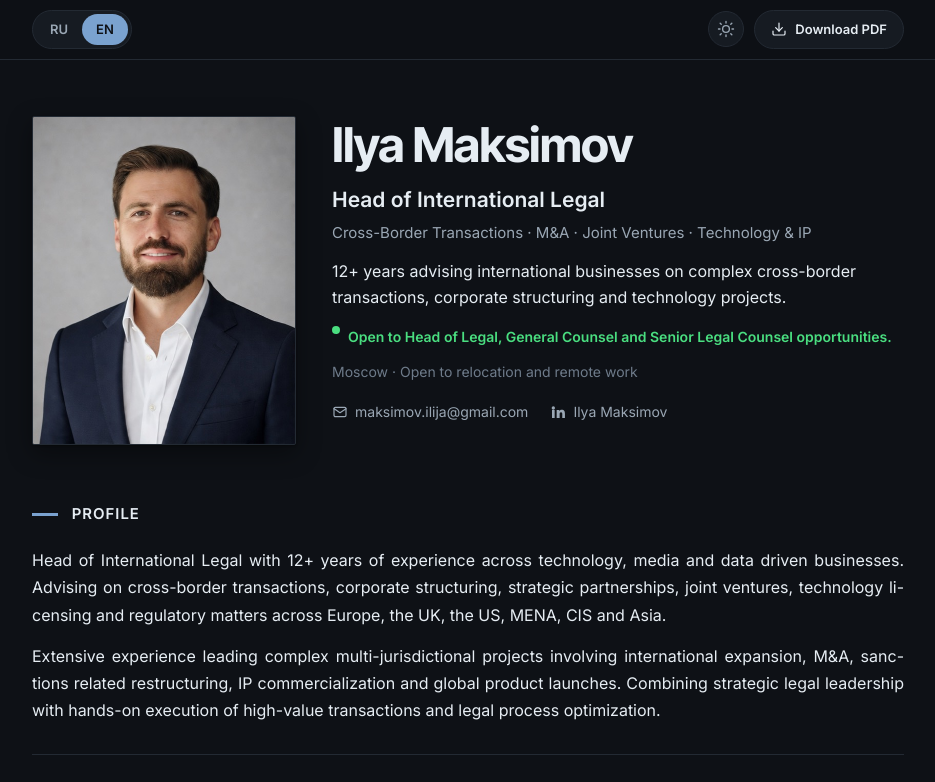
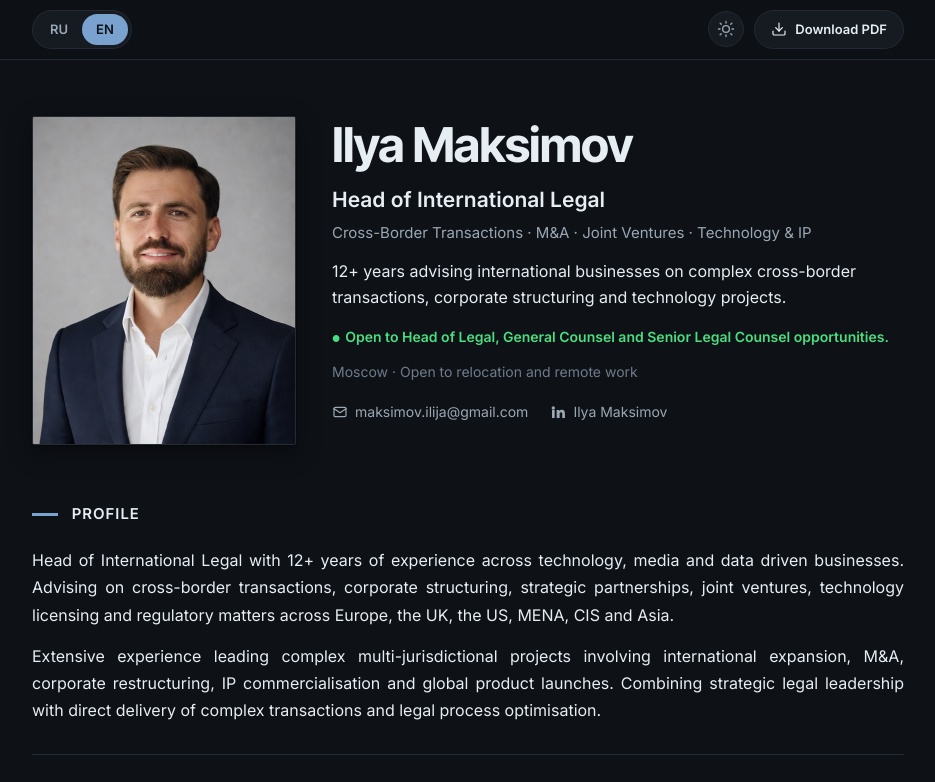
Before and after one commit to ilya-maksimov/ilya-maksimov.github.io, a plain HTML site: page index.html in a window 1280 px wide. Both pictures are taken after a click on the button "Toggle theme". Shown: the top 782 px of the page, without its empty margins (172-1107 px from the left). Drawn offline with Linux system fonts and the light colour scheme.

Commit message:
Fix open-badge dot, widen badge text, add PNG favicon fallback for Safari
- Replace CSS-sized .badge-dot with Unicode ● character (no vertical-align issues)
- Widen badge copy back to "Head of Legal / General Counsel / Senior Legal Counsel"
- Add favicon.png (32×32) + apple-touch-icon for Safari <15.4 fallback

```diff
--- a/data/cv-en.js
+++ b/data/cv-en.js
@@ -34,12 +34,12 @@ window.CV_DATA_EN = {
   },
   summary: [
     "Head of International Legal with 12+ years of experience across technology, media and data driven businesses. Advising on cross-border transactions, corporate structuring, strategic partnerships, joint ventures, technology licensing and regulatory matters across Europe, the UK, the US, MENA, CIS and Asia.",
-    "Extensive experience leading complex multi-jurisdictional projects involving international expansion, M&A, sanctions related restructuring, IP commercialization and global product launches. Combining strategic legal leadership with hands-on execution of high-value transactions and legal process optimization.",
+    "Extensive experience leading complex multi-jurisdictional projects involving international expansion, M&A, corporate restructuring, IP commercialisation and global product launches. Combining strategic legal leadership with direct delivery of complex transactions and legal process optimisation.",
   ],
   competencies: [
     {
       title: "Cross-Border Transactions & Corporate Structuring",
-      text: "Multi-jurisdictional restructurings, international expansion, holding structures, joint ventures and strategic partnerships across Europe, the UK, the US, MENA and Asia.",
+      text: "Multi-jurisdictional restructurings, international expansion, holding and operating structures, cross-border transactions and strategic corporate projects across Europe, the UK, the US, MENA and Asia.",
     },
     {
       title: "M&A & Strategic Transactions",
@@ -69,29 +69,29 @@ window.CV_DATA_EN = {
       text: "Led a multi-year restructuring of a complex international group spanning BVI, Gibraltar, the UK, the Netherlands, Curaçao and operating businesses across the US, Europe and Asia. Simplified the ownership structure by eliminating legacy holding and trust layers, significantly reduced sanctions and operational risks, and maintained uninterrupted business operations throughout the transformation.",
     },
     {
-      title: "JV Restructuring Under Sanctions",
-      tags: ["Joint Venture", "Sanctions"],
-      text: "Transformed a US–Russia joint venture originally structured through Dutch SPVs into a compliant commercial operating model. Conducted a full review of business functions, contractual relationships and transaction flows, redesigning the framework around a UAE-based structure to eliminate direct sanctions exposure while preserving commercial continuity and economic efficiency.",
+      title: "International JV Restructuring",
+      tags: ["Joint Venture", "Restructuring"],
+      text: "Transformed a US–Russia joint venture originally structured through Dutch SPVs into a compliant commercial operating model. Conducted a full review of business functions, contractual relationships and transaction flows, redesigning the framework around a UAE-based structure to eliminate regulatory risk while preserving commercial continuity and economic efficiency.",
     },
     {
       title: "Global IP Licensing Framework",
       tags: ["IP", "Licensing"],
-      text: "Designed a global licensing and monetisation framework for data products and API services across MENA, the US, Europe, the UK and Asia. Structured international distribution, IP ownership and royalty flows through a multi-jurisdictional licensing model while ensuring compliance with GDPR, DORA and cross-border data transfer requirements. Successfully defended the qualification of licensing revenues against a US counterparty's attempt to treat payments as US-sourced income.",
+      text: "Designed a global licensing and monetisation framework for data products and API services across MENA, the US, Europe, the UK and Asia. Structured international distribution, IP ownership and royalty flows through a multi-jurisdictional licensing model while ensuring compliance with GDPR, DORA and cross-border data transfer requirements. Successfully defended the characterisation of payments as ordinary business income from information services against a US counterparty's attempt to requalify them as US-sourced income subject to withholding.",
     },
     {
-      title: "Data & Analytics Distribution",
+      title: "Data & Analytics Distribution Agreements",
       tags: ["Commercial", "Data"],
       text: "Negotiated and structured cross-border distribution agreements for data and analytics products with leading international media and financial institutions. Advised on data usage rights, SLA frameworks, IP protection and liability allocation in transactions generating annual revenues of up to $1.5M+ under counterparties' highly sophisticated contracting and compliance standards.",
     },
     {
       title: "Cross-Border SaaS Asset Sale",
       tags: ["M&A", "SaaS"],
-      text: "Led the legal workstream of a cross-border SaaS asset sale valued at approximately $1M, involving the transfer of software, infrastructure, customer relationships, intellectual property and goodwill. Structured the transaction to facilitate acquisition financing, ensure business continuity, limit seller exposure and achieve a commercially balanced allocation of post-closing risks.",
+      text: "Acted as sole legal counsel for the seller in a cross-border SaaS asset sale valued at approximately $1M, involving the transfer of software, infrastructure, customer relationships, intellectual property and goodwill. Structured the transaction to facilitate acquisition financing, ensure business continuity, limit seller exposure and achieve a commercially balanced allocation of post-closing risks.",
     },
     {
       title: "International Technology Joint Venture",
       tags: ["Joint Venture", "Technology"],
-      text: "Structured and led the development of an international technology joint venture from concept to execution. Designed a two-tier holding and operating structure across Oman and Uzbekistan, implemented governance and minority protection mechanisms, and developed an integrated framework covering technology licensing, data rights, API access and commercial distribution while preserving ownership of core intellectual property.",
+      text: "Structured an international technology joint venture from concept to execution. Designed a two-tier holding and operating structure across Oman and Uzbekistan, implemented governance and minority protection mechanisms, and developed an integrated framework covering technology licensing, data rights, API access and commercial distribution while preserving ownership of core intellectual property.",
     },
   ],
   experience: [
--- a/data/cv-ru.js
+++ b/data/cv-ru.js
@@ -23,7 +23,7 @@ window.CV_DATA_RU = {
   },
   header: {
     name: "Илья Максимов",
-    role: "Руководитель международно-правового направления",
+    role: "Head of International Legal",
     roleSub: "Трансграничные сделки · M&A · Совместные предприятия · Технологии и IP",
     tagline: "12+ лет сопровождаю международный бизнес в сложных трансграничных сделках, корпоративном структурировании и технологических проектах.",
     location: "Москва · Готов к релокации и удалённой работе",
@@ -34,12 +34,12 @@ window.CV_DATA_RU = {
   },
   summary: [
     "Head of International Legal с более чем 12-летним опытом в технологическом, медийном и data-driven бизнесе. Консультирование по трансграничным сделкам, корпоративному структурированию, стратегическим партнёрствам, совместным предприятиям, лицензированию технологий и регуляторным вопросам в Европе, UK, США, MENA, СНГ и Азии.",
-    "Большой опыт ведения сложных мультиюрисдикционных проектов: международная экспансия, M&A, санкционные реструктуризации, коммерциализация IP и глобальные запуски продуктов. Сочетаю стратегическое юридическое лидерство с практическим исполнением крупных сделок и оптимизацией юридических процессов.",
+    "Большой опыт ведения сложных мультиюрисдикционных проектов: международная экспансия, M&A, корпоративные реструктуризации, коммерциализация IP и глобальные запуски продуктов. Сочетаю стратегическое юридическое лидерство с непосредственным ведением крупных сделок и оптимизацией юридических процессов.",
   ],
   competencies: [
     {
       title: "Трансграничные сделки и корпоративное структурирование",
-      text: "Мультиюрисдикционные реструктуризации, международная экспансия, холдинговые структуры, совместные предприятия и стратегические партнёрства в Европе, UK, США, MENA и Азии.",
+      text: "Мультиюрисдикционные реструктуризации, международная экспансия, холдинговые и операционные структуры, трансграничные сделки в Европе, UK, США, MENA и Азии.",
     },
     {
       title: "M&A и стратегические сделки",
@@ -69,29 +69,29 @@ window.CV_DATA_RU = {
       text: "Руководил многолетней реструктуризацией сложной международной группы с присутствием в BVI, Гибралтаре, UK, Нидерландах, на Кюрасао и операционным бизнесом в США, Европе и Азии. Упростил структуру владения, устранив устаревшие холдинговые и трастовые уровни, существенно снизил санкционные и операционные риски и обеспечил непрерывность бизнеса на всём протяжении трансформации.",
     },
     {
-      title: "Реструктуризация СП под санкциями",
-      tags: ["СП", "Санкции"],
-      text: "Трансформировал совместное предприятие США–Россия, изначально структурированное через нидерландские SPV, в операционную коммерческую модель, соответствующую требованиям комплаенса. Провёл полный анализ бизнес-функций, договорных отношений и транзакционных потоков, перестроив модель на основе структуры в ОАЭ — чтобы устранить прямые санкционные риски, сохранив коммерческую непрерывность и экономическую эффективность.",
+      title: "Трансформация модели международного СП",
+      tags: ["СП", "Реструктуризация"],
+      text: "Трансформировал совместное предприятие США–Россия, изначально структурированное через нидерландские SPV, в операционную коммерческую модель, соответствующую требованиям комплаенса. Провёл полный анализ бизнес-функций, договорных отношений и транзакционных потоков, перестроив модель на основе структуры в ОАЭ — с устранением регуляторных рисков, сохранением коммерческой непрерывности и экономической эффективности.",
     },
     {
       title: "Глобальная модель лицензирования IP",
       tags: ["IP", "Лицензирование"],
-      text: "Спроектировал глобальную модель лицензирования и монетизации для data-продуктов и API-сервисов в MENA, США, Европе, UK и Азии. Структурировал международную дистрибуцию, владение IP и потоки роялти через мультиюрисдикционную лицензионную модель, обеспечив соответствие GDPR, DORA и требованиям трансграничной передачи данных. Успешно защитил квалификацию лицензионных доходов против попытки контрагента из США квалифицировать выплаты как доход от источников в США.",
+      text: "Спроектировал глобальную модель лицензирования и монетизации для data-продуктов и API-сервисов в MENA, США, Европе, UK и Азии. Структурировал международную дистрибуцию, владение IP и потоки роялти через мультиюрисдикционную лицензионную модель, обеспечив соответствие GDPR, DORA и требованиям трансграничной передачи данных. Успешно отстоял квалификацию выплат как дохода от информационных услуг (не использование IP) в споре с контрагентом из США, стремившимся переквалифицировать их в доход от источников в США.",
     },
     {
-      title: "Дистрибуция data & analytics",
+      title: "Коммерческие соглашения по предоставлению данных и аналитических продуктов",
       tags: ["Коммерция", "Данные"],
       text: "Провёл переговоры и структурировал трансграничные дистрибуционные соглашения по data- и аналитическим продуктам с ведущими международными медиа и финансовыми институтами. Консультировал по правам использования данных, требованиям к SLA, защите IP и распределению ответственности в сделках с годовым оборотом до $1,5 млн+ — при крайне строгих требованиях контрагентов к договорам и комплаенсу.",
     },
     {
       title: "Трансграничная продажа SaaS-актива",
       tags: ["M&A", "SaaS"],
-      text: "Возглавил юридическое сопровождение трансграничной продажи SaaS-актива стоимостью около $1 млн: передача ПО, инфраструктуры, клиентских отношений, интеллектуальной собственности и goodwill. Структурировал сделку так, чтобы обеспечить финансирование приобретения, непрерывность бизнеса, ограничить ответственность продавца и достичь коммерчески сбалансированного распределения рисков после закрытия сделки.",
+      text: "Выступал единственным юрисконсультом со стороны продавца в трансграничной продаже SaaS-актива стоимостью около $1 млн: передача ПО, инфраструктуры, клиентских отношений, интеллектуальной собственности и goodwill. Структурировал сделку так, чтобы обеспечить финансирование приобретения, непрерывность бизнеса, ограничить ответственность продавца и достичь коммерчески сбалансированного распределения рисков после закрытия сделки.",
     },
     {
       title: "Международное технологическое СП",
       tags: ["СП", "Технологии"],
-      text: "Структурировал и возглавил создание международного технологического совместного предприятия — от концепции до исполнения. Спроектировал двухуровневую холдинговую и операционную структуру в Омане и Узбекистане, внедрил механизмы корпоративного управления и защиты прав миноритарных участников и разработал единую систему договорённостей, охватывающую лицензирование технологии, права на данные, API-доступ и коммерческую дистрибуцию — при сохранении владения ключевой интеллектуальной собственностью.",
+      text: "Структурировал международное технологическое совместное предприятие — от концепции до исполнения. Спроектировал двухуровневую холдинговую и операционную структуру в Омане и Узбекистане, внедрил механизмы корпоративного управления и защиты прав миноритарных участников и разработал единую систему договорённостей, охватывающую лицензирование технологии, права на данные, API-доступ и коммерческую дистрибуцию — при сохранении владения ключевой интеллектуальной собственностью.",
     },
   ],
   experience: [
--- a/script.js
+++ b/script.js
@@ -44,7 +44,7 @@
     html += '<p class="role">' + esc(d.header.role) + "</p>";
     html += '<p class="role-sub">' + esc(d.header.roleSub) + "</p>";
     html += '<p class="tagline">' + esc(d.header.tagline) + "</p>";
-    html += '<p class="open-badge">' + esc(d.ui.openToWork) + "</p>";
+    html += '<p class="open-badge"><span class="badge-dot" aria-hidden="true">&#9679;</span>' + esc(d.ui.openToWork) + "</p>";
     html += '<p class="location">' + esc(d.header.location) + "</p>";
     html += '<ul class="contacts">';
     d.header.contacts.forEach(function (c) {
--- a/styles.css
+++ b/styles.css
@@ -147,26 +147,18 @@ html[data-theme="dark"] .icon-moon { display: none; }
   max-width: 600px;
 }
 .open-badge {
-  display: flex;
-  align-items: flex-start;
-  gap: 8px;
   color: #1f8a5b;
   font-size: 14px;
   font-weight: 600;
   padding: 0;
   margin: 2px 0 12px;
 }
-.open-badge::before {
-  content: "";
-  flex: 0 0 auto;
-  width: 8px;
-  height: 8px;
-  border-radius: 50%;
-  background: #1f8a5b;
+.badge-dot {
+  font-size: 9px;
+  margin-right: 5px;
 }
-html[data-theme="dark"] .open-badge,
-html[data-theme="dark"] .open-badge::before { color: #4ade80; background-color: #4ade80; }
-html[data-theme="dark"] .open-badge { background-color: transparent; }
+html[data-theme="dark"] .badge-dot { color: #4ade80; }
+html[data-theme="dark"] .open-badge { color: #4ade80; }
 .cv-header .location { color: var(--faint); font-size: 14px; margin: 0 0 18px; }
 
 .contacts { list-style: none; padding: 0; margin: 0; display: flex; flex-wrap: wrap; gap: 10px 22px; }
@@ -214,7 +206,7 @@ html[data-theme="dark"] .open-badge { background-color: transparent; }
   flex: 0 0 auto;
 }
 .section-note { color: var(--faint); font-size: 13px; margin: -8px 0 18px; }
-.summary { font-size: 16px; line-height: 1.7; margin: 0 0 14px; text-align: justify; -webkit-hyphens: auto; hyphens: auto; }
+.summary { font-size: 16px; line-height: 1.7; margin: 0 0 14px; text-align: justify; -webkit-hyphens: none; hyphens: none; }
 .summary:last-child { margin-bottom: 0; }
 
 .grid { display: grid; gap: 16px; }
@@ -230,12 +222,13 @@ html[data-theme="dark"] .open-badge { background-color: transparent; }
   padding: 22px 24px;
   box-shadow: none;
 }
-.card h3 { margin: 0 0 10px; font-size: 16.5px; min-height: 60px; }
+.card h3 { margin: 0 0 10px; font-size: 16.5px; }
 .card p { margin: 0; color: var(--muted); font-size: 14.5px; }
 /* Selected matters — full-width row list */
 .matters-list { display: flex; flex-direction: column; }
 .matter-row {
   display: flex;
+  align-items: baseline;
   gap: 32px;
   padding: 20px 0;
   border-top: 1px solid var(--border);
```
Also changed, not shown: index.html (+2 -0 lines), assets/favicon.png (added).
